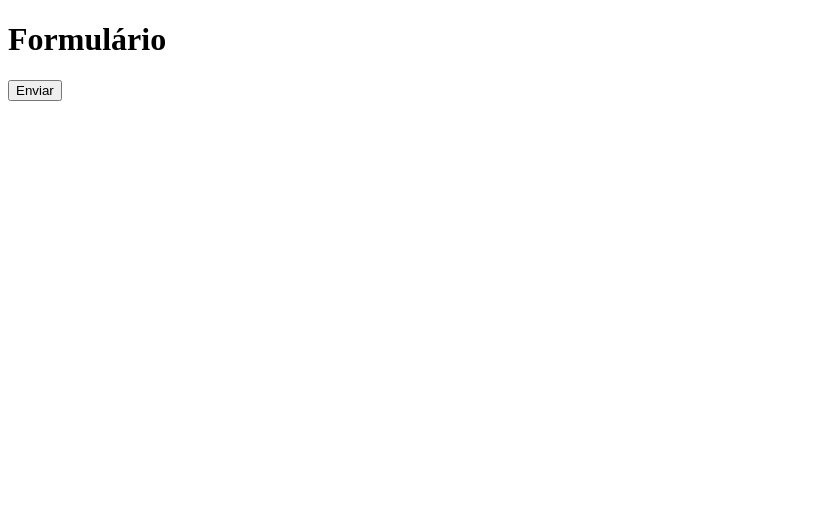
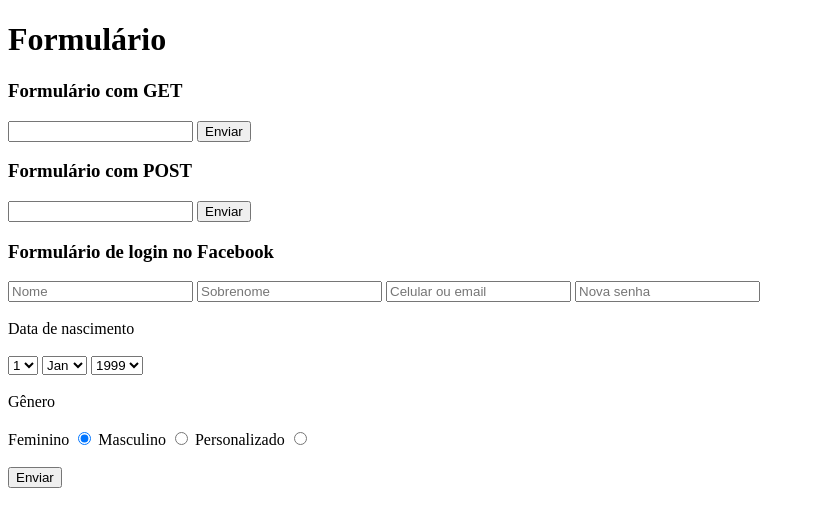
Before and after one commit to RobertaPMarinho/modulo-html-intermediario, a plain HTML site: page 07-formulario/index.html in a window 1280 px wide. Shown: the whole page, without its empty margins (0-815 px from the left). Drawn offline with Linux system fonts and the light colour scheme.

Commit message:
adicionado aula 07-formulario

```diff
--- a/07-formulario/index.html
+++ b/07-formulario/index.html
@@ -8,12 +8,69 @@
 <body>
   <h1>Formulário</h1>
 
-  <form method="GET" action="index.html"></form>
+  <h3>Formulário com GET</h3>
+  <form method="GET" action="index.html">
+    <input type="text" name="q">
+    <input type="submit" value="Enviar">
+  </form>
+
+  <h3>Formulário com POST</h3>
+  <form method="POST" action="index.html">
+    <input type="text" name="q" >
+    <input type="submit" value="Enviar">
+  </form>
+
+  <h3>Formulário de login no Facebook</h3>
+  <form action="GET" action="index.html">
+    <input type="text" name="nome" id="nome" placeholder="Nome">
+    <input type="text" name="sobrenome" id="sobrenome" placeholder="Sobrenome">
+    <input type="text" name="celular-ou-email" id="celular-ou-email" placeholder="Celular ou email">
+    <input type="password" name="senha" id="senha" placeholder="Nova senha"><br><br>
+
+    <label>Data de nascimento</label><br><br>
+    <select name="dia">
+      <option value="1">1</option>
+      <option value="2">2</option>
+      <option value="3">3</option>
+      <option value="4">4</option>
+      <option value="5">5</option>
+    </select>
+
+    <select name="mes">
+      <option value="jan">Jan</option>
+      <option value="fev">Fev</option>
+      <option value="mar">Mar</option>
+      <option value="abr">Abr</option>
+      <option value="mai">Mai</option>
+    </select>
+
+    <select name="ano">
+      <option value="1999">1999</option>
+      <option value="2000">2000</option>
+      <option value="2001">2001</option>
+      <option value="2002">2002</option>
+      <option value="2003">2003</option>
+    </select><br><br>
+
+    <label>Gênero</label><br><br>
+
+    <label for="feminino">Feminino</label>
+    <input type="radio" name="genero" id="feminino" value="feminino" checked>
+
+    <label for="masculino">Masculino</label>
+    <input type="radio" name="genero" id="masculino" value="masculino">
+
+    <label for="personalizado">Personalizado</label>
+    <input type="radio" name="genero" id="personalizado" value="personalizado">
+    <br>
+    <br>
     <input type="submit" value="Enviar">
 
 
 
 
+  </form>
+
 
 
 </body>
```
